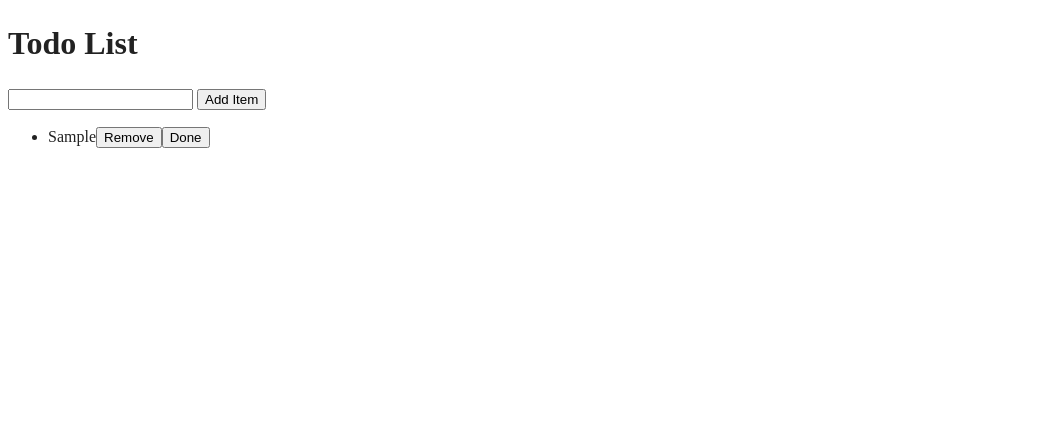
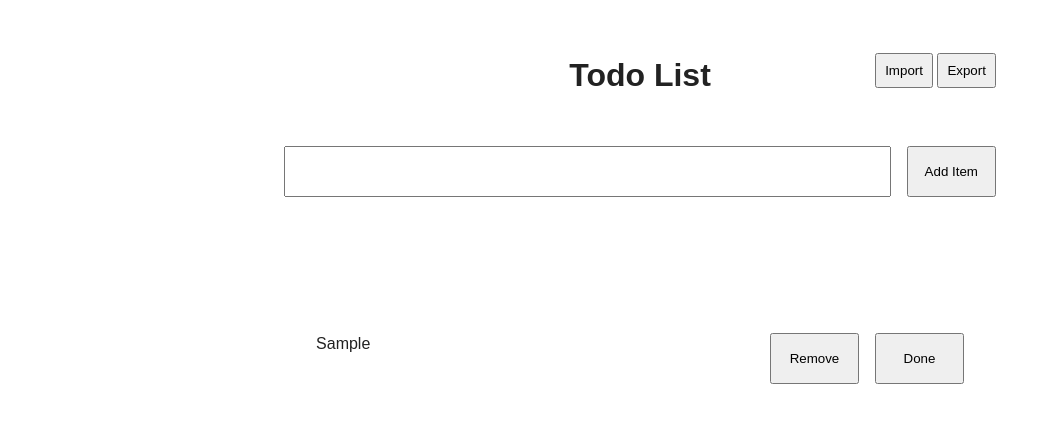
Before and after one commit to rjgraffham/todo-list-genuki, a plain HTML site: page src/index.html in a window 1280 px wide. Both pictures are taken after typing "Sample" into the empty fields and a click on the input "Add Item". Shown: the whole page, without its empty margins (0-1051 px from the left). Drawn offline with Linux system fonts and the light colour scheme.

Commit message:
Implement export/import functionality, add some basic formatting and layout.

```diff
--- a/src/css/style.css
+++ b/src/css/style.css
@@ -5,9 +5,80 @@ html.js-active .no-js {
     display: none;
 }
 
-#todo-list [data-todo-status="done"] {
+body {
+    margin: 0;
+    padding: 2rem;
+    font-family: sans-serif;
+}
+
+header, main {
+    margin: 0 auto;
+    width: auto;
+    max-width: 80ch;
+}
+
+header {
+    text-align: center;
+    padding-bottom: 2.5rem;
+    position: relative;
+}
+
+#import-export {
+    position: absolute;
+    top: 0;
+    right: 0;
+}
+
+#import-export input {
+    padding: 0.5rem;
+}
+
+input[type="text"], input[type="button"], input[type="submit"] {
+    padding: 1rem;
+}
+
+#todo-item-form {
+    display: flex;
+    font-size: 1rem;
+    column-gap: 1rem;
+    margin: 3rem 0;
+}
+
+#todo-item-entry {
+    flex-grow: 1;
+}
+
+#todo-list {
+    padding: 1rem;
+}
+
+#todo-list li {
+    list-style: none;
+    display: grid;
+    column-gap: 1rem;
+    margin: 1rem;
+    grid-template-columns: auto 10ch 10ch;
+}
+
+.todo-item-text {
+    grid-column: 1;
+}
+
+.remove-btn {
+    grid-column: 2;
+}
+
+.done-btn {
+    grid-column: 3;
+}
+
+#todo-list [data-todo-status="done"] .todo-item-text {
     color: gray;
     text-decoration: line-through;
+}
+
+#todo-list [data-todo-status="done"] .remove-btn {
+    grid-column: span 2;
 }
 
 #todo-list [data-todo-status="done"] .done-btn {
--- a/src/index.html
+++ b/src/index.html
@@ -26,20 +26,31 @@
 
 <body>
 
+  <header>
+
     <h1>Todo List</h1>
 
+    <form id="import-export">
+      <input type="button" id="import-btn" value="Import" />
+      <input type="button" id="export-btn" value="Export" />
+    </form>
+
+    <form id="todo-item-form">
+      <input type="text" id="todo-item-entry" />
+      <input type="submit" id="add-todo-item-btn" value="Add Item" />
+    </form>
+
+  </header>
+
+  <main>
     <p class="no-js">
       This page requires Javascript to work. If this message does not disappear shortly, please enable
       Javascript in your browser, or access the page from a different browser if your browser does not
       support Javascript.
     </p>
 
-  <form id="todo-item-form">
-    <input type="text" id="todo-item-entry" />
-    <input type="submit" id="add-todo-item-btn" value="Add Item">
-  </form>
-
     <ul id="todo-list"></ul>
+  </main>
 
   <script src="js/app.js"></script>
 
--- a/src/js/app.js
+++ b/src/js/app.js
@@ -4,21 +4,17 @@
     // Set the `js-active` class on the root element to hide the no-js content.
     document.documentElement.classList.add("js-active");
 
-    // Helper functions to read and write JSON values from localStorage
-    const getLSJson = (key) => {
-        return JSON.parse(window.localStorage.getItem(key));
-    }
-
-    const setLSJson = (key, value) => {
-        return window.localStorage.setItem(key, JSON.stringify(value));
-    }
+    const todoList = document.getElementById("todo-list");
 
     // Helper function to build an item element and add it to the list.
-    const todoList = document.getElementById("todo-list");
     const addListItem = (id, text, status, timestamp) => {
         const thisEntry = document.createElement("li");
+        const entryText = document.createElement("span");
         thisEntry.dataset.todoStatus = status;
-        thisEntry.innerText = text;
+        thisEntry.dataset.todoTimestamp = timestamp;
+        entryText.classList.add("todo-item-text");
+        entryText.innerText = text;
+        thisEntry.appendChild(entryText);
 
         const removeBtn = document.createElement("input");
         removeBtn.classList.add("remove-btn");
@@ -36,7 +32,8 @@
         doneBtn.value = "Done";
 
         doneBtn.addEventListener("click", () => {
-            setLSJson(id, {text, status: "done", timestamp});
+            const timestamp = Number.parseInt(thisEntry.dataset.todoTimestamp);
+            window.localStorage.setItem(id, JSON.stringify({text, status: "done", timestamp}));
             thisEntry.dataset.todoStatus = "done";
         });
 
@@ -45,15 +42,59 @@
         todoList.appendChild(thisEntry);
     };
 
+    const buildList = () => {
+        // Clear currently present items
+        todoList.innerHTML = "";
+
         // Build list entries for all todo items currently in localStorage.
         let todoItems = [];
         for(const id of Object.keys(window.localStorage)) {
-        todoItems.push({...getLSJson(id), id});
+            todoItems.push({...JSON.parse(window.localStorage.getItem(id)), id});
         }
         todoItems.sort((a, b) => a.timestamp - b.timestamp);
         for(const item of todoItems) {
             addListItem(item.id, item.text, item.status);
         }
+    }
+
+    const exportItems = () => {
+        let todoItems = {};
+        for(const id of Object.keys(window.localStorage)) {
+            todoItems[id] = JSON.parse(window.localStorage[id]);
+        }
+
+        const exported = window.btoa(JSON.stringify(todoItems));
+
+        navigator.clipboard.writeText(exported).catch(() => {
+            alert("Could not write to clipboard. Copy the following text manually: " + exported);
+        });
+    };
+
+    const importItems = () => {
+        const tryImport = (importString) => {
+            try {
+                const todoItems = JSON.parse(window.atob(importString));
+
+                // If we didn't throw an error already, we loaded a valid export, so clear
+                // localStorage, store the imported items to it, and then rebuild the displayed list
+                window.localStorage.clear()
+                for(const [id, entry] of Object.entries(todoItems)) {
+                    window.localStorage.setItem(id, JSON.stringify(entry));
+                }
+                buildList();
+            } catch {
+                alert("Imported clipboard text was not a valid export. Cancelling import.")
+            }
+        };
+
+        navigator.clipboard.readText().then(tryImport).catch(() => {
+            tryImport(prompt("Could not read from clipboard. Paste the exported text manually:"));
+        });
+    };
+
+    // Bind the export/import buttons' listeners
+    document.getElementById("import-btn").addEventListener("click", importItems);
+    document.getElementById("export-btn").addEventListener("click", exportItems);
 
     // Bind a listener to the Add Item which creates a new item in localStorage and builds the element.
     const itemEntry = document.getElementById("todo-item-entry");
@@ -62,9 +103,11 @@
         const id = crypto.randomUUID();
         const text = itemEntry.value;
         const timestamp = Date.now();
-        setLSJson(id, {text, status: "todo", timestamp});
+        window.localStorage.setItem(id, JSON.stringify({text, status: "todo", timestamp}))
         addListItem(id, text, "todo", timestamp);
         itemEntry.value = "";
     });
 
+    // On page load, build the list.
+    buildList();
 })();
```
Lines whose indentation alone changed are shown as unchanged.
